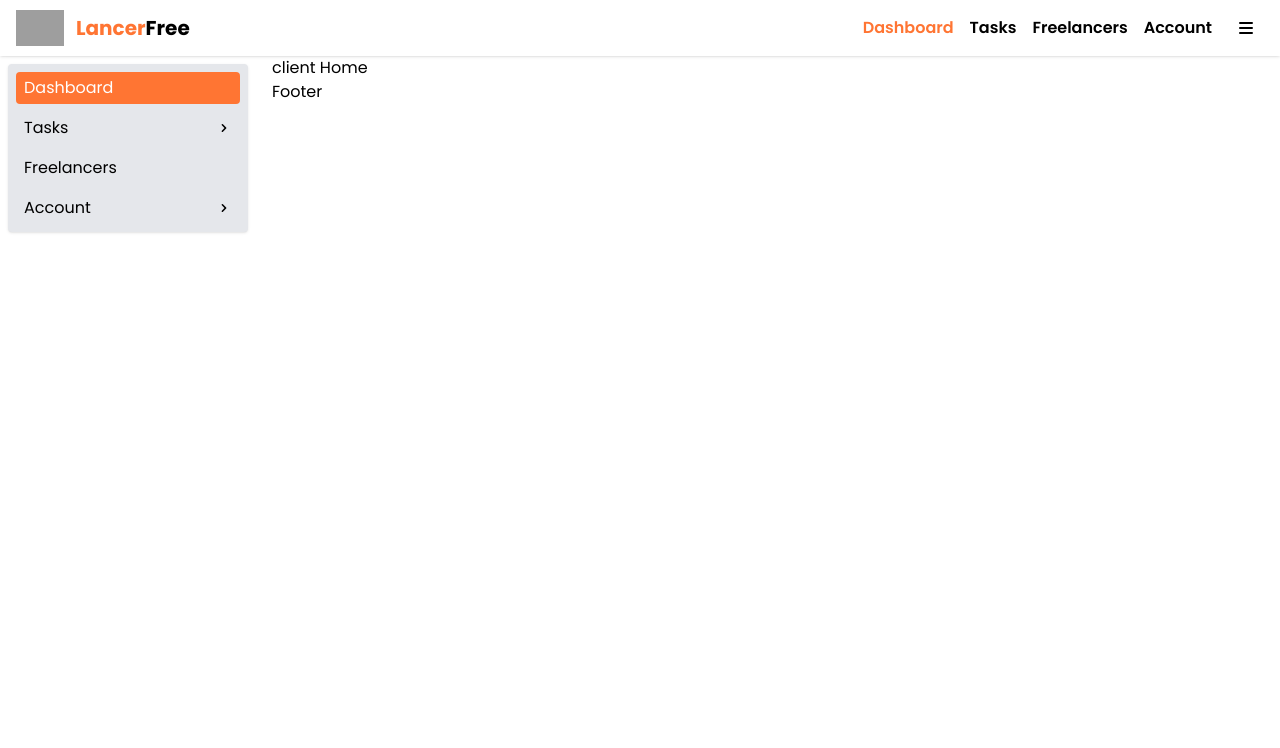
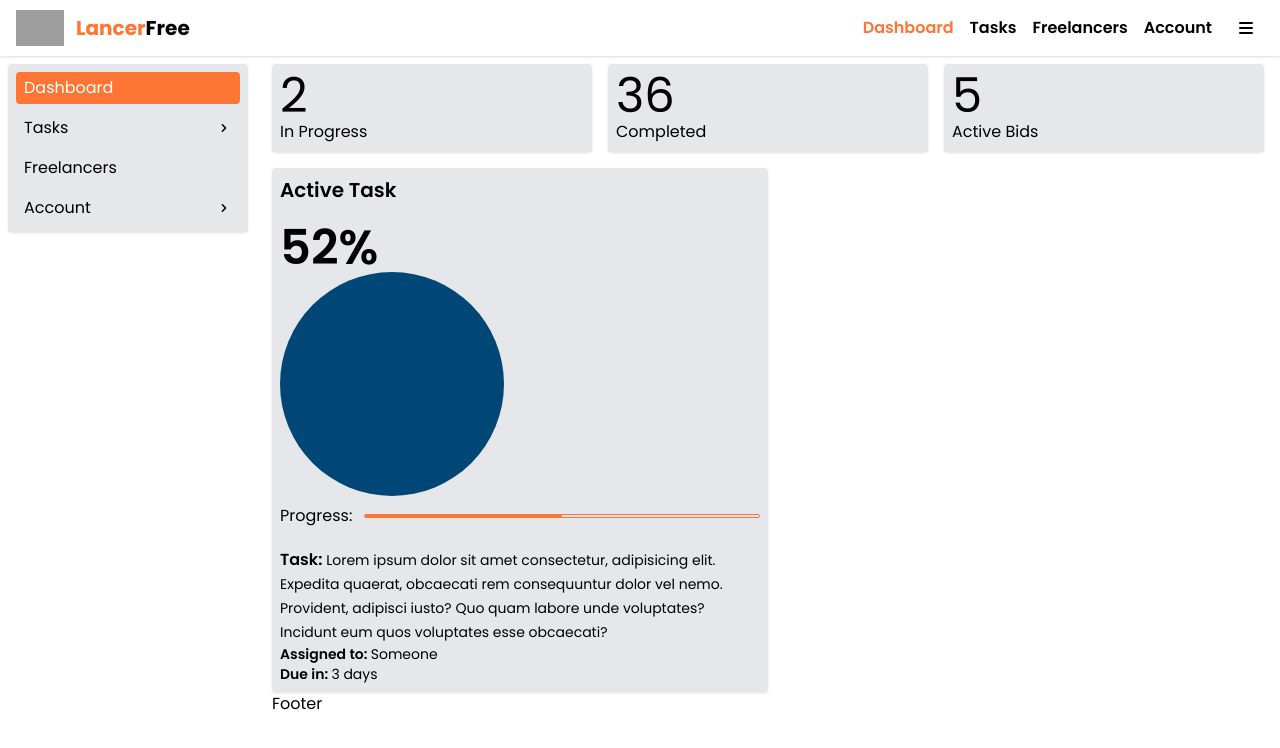
Before and after one commit to chmodx5/free-lance, a React app in the folder frontend/: page /client in a window 1280 px wide. Shown: the top 748 px of the page. Built offline with nearby package versions, Linux system fonts and the light colour scheme; grey boxes are pictures that could not be loaded; the HTML template or start-up script is replaced by a standard one.

Commit message:
added few things

```diff
--- a/frontend/src/components/layouts/SidebarLayout.jsx
+++ b/frontend/src/components/layouts/SidebarLayout.jsx
@@ -11,7 +11,7 @@ const SidebarLayout = ({ nav_links, sidebar_links }) => {
         nav_links={nav_links}
       />
       <main>
-        <div className="flex  pt-14">
+        <div className="flex  pt-16">
           <div className={`${sidebarOpen ? "w-64" : "hidden "}  h-screen`}>
             {sidebarOpen && <Sidebar sidebar_links={sidebar_links} />}
           </div>
--- a/frontend/src/components/shared/sidebar/Sidebar.jsx
+++ b/frontend/src/components/shared/sidebar/Sidebar.jsx
@@ -8,7 +8,7 @@ const Sidebar = ({ sidebar_links }) => {
   const current_route = useLocation();
   console.log(current_route.pathname.split("/")[2]);
   return (
-    <div className="fixed  w-64 h-screen px-2 py-2">
+    <div className="fixed  w-64 h-screen px-2 ">
       <Card>
         <ul className="space-y-2 ">
           {sidebar_links.map((item, index) => (
--- a/frontend/src/pages/client/ClientHome.jsx
+++ b/frontend/src/pages/client/ClientHome.jsx
@@ -1,7 +1,71 @@
 import React from "react";
+import { Card } from "./../../components/shared";
 
 const ClientHome = () => {
-  return <div>client Home</div>;
+  return (
+    <div className=" grid gap-4 ">
+      <div className="grid grid-cols-3 gap-4">
+        {[
+          {
+            title: "in progress",
+            value: 2,
+          },
+          {
+            title: "completed",
+            value: 36,
+          },
+          {
+            title: "active bids",
+            value: 5,
+          },
+        ].map((item, index) => (
+          <Card key={index}>
+            <div>
+              <h5 className="text-5xl ">{item.value}</h5>
+              <p className="capitalize">{item.title}</p>
+            </div>
+          </Card>
+        ))}
+      </div>
+      <div className="grid grid-cols-2">
+        <Card>
+          <h4 className="text-xl capitalize font-semibold">active task</h4>
+          {/* progress */}
+          <div className="py-5">
+            <h4 className="text-5xl capitalize font-semibold"> 52%</h4>
+            <div className="h-56 w-56 bg-secondary rounded-full"></div>
+            <div className="flex items-center justify-center space-x-3 mt-2">
+              <p className="capitalize rounded-full">progress: </p>
+
+              <div className="h-1 w-full border border-1 rounded border-primary">
+                <div className="h-full bg-primary rounded w-[50%]"></div>
+              </div>
+            </div>
+          </div>
+          {/* the task */}
+          <div>
+            <span className="font-semibold">Task: </span>
+            <span className="text-sm">
+              Lorem ipsum dolor sit amet consectetur, adipisicing elit. Expedita
+              quaerat, obcaecati rem consequuntur dolor vel nemo. Provident,
+              adipisci iusto? Quo quam labore unde voluptates? Incidunt eum quos
+              voluptates esse obcaecati?
+            </span>
+          </div>
+          {/* who it has been assigned to */}
+          <div className="text-sm">
+            <span className="font-semibold">Assigned to: </span>
+            <span>Someone</span>
+          </div>
+          {/*  due in how long */}
+          <div className="text-sm">
+            <span className="font-semibold">Due in: </span>
+            <span>3 days</span>
+          </div>
+        </Card>
+      </div>
+    </div>
+  );
 };
 
 export default ClientHome;
```
